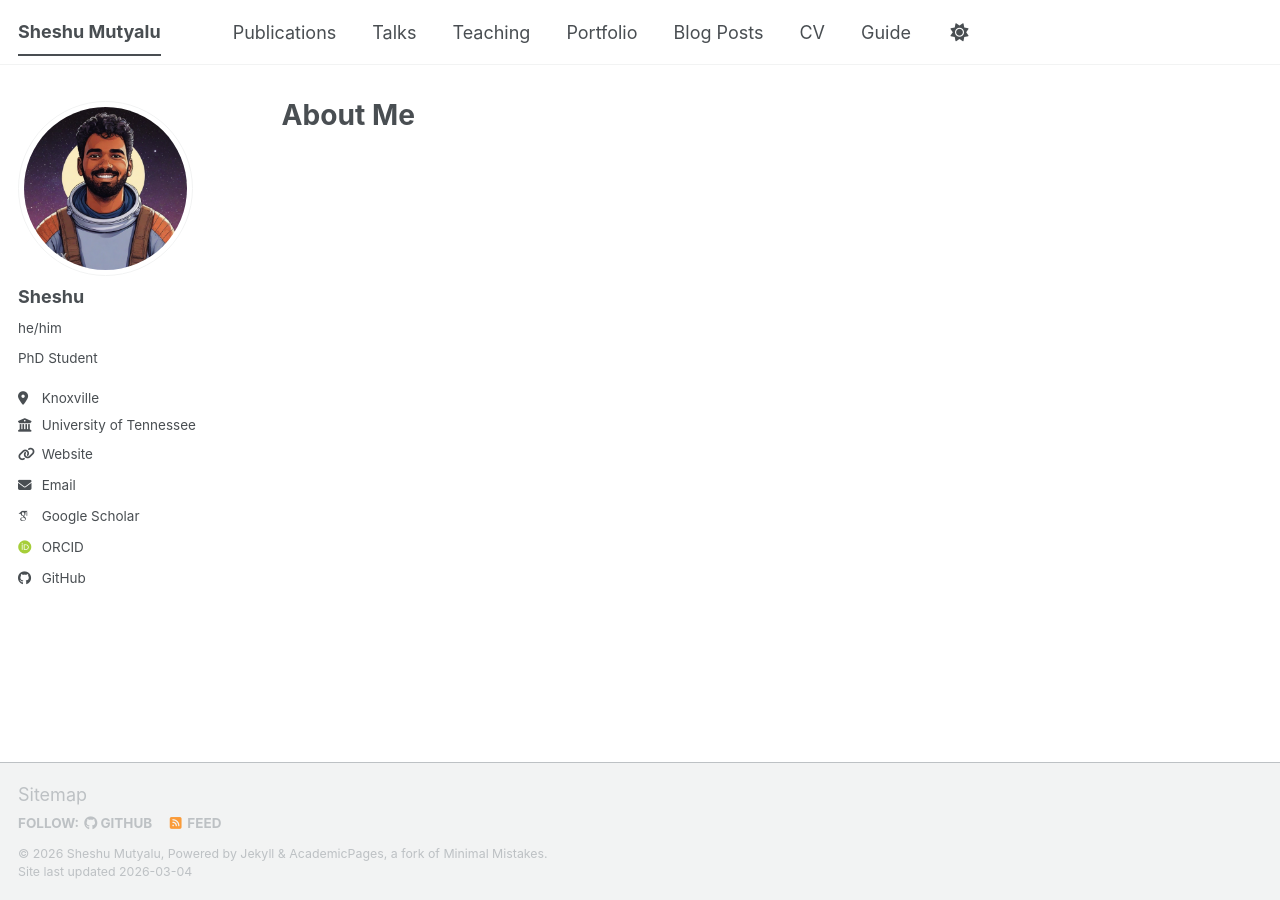
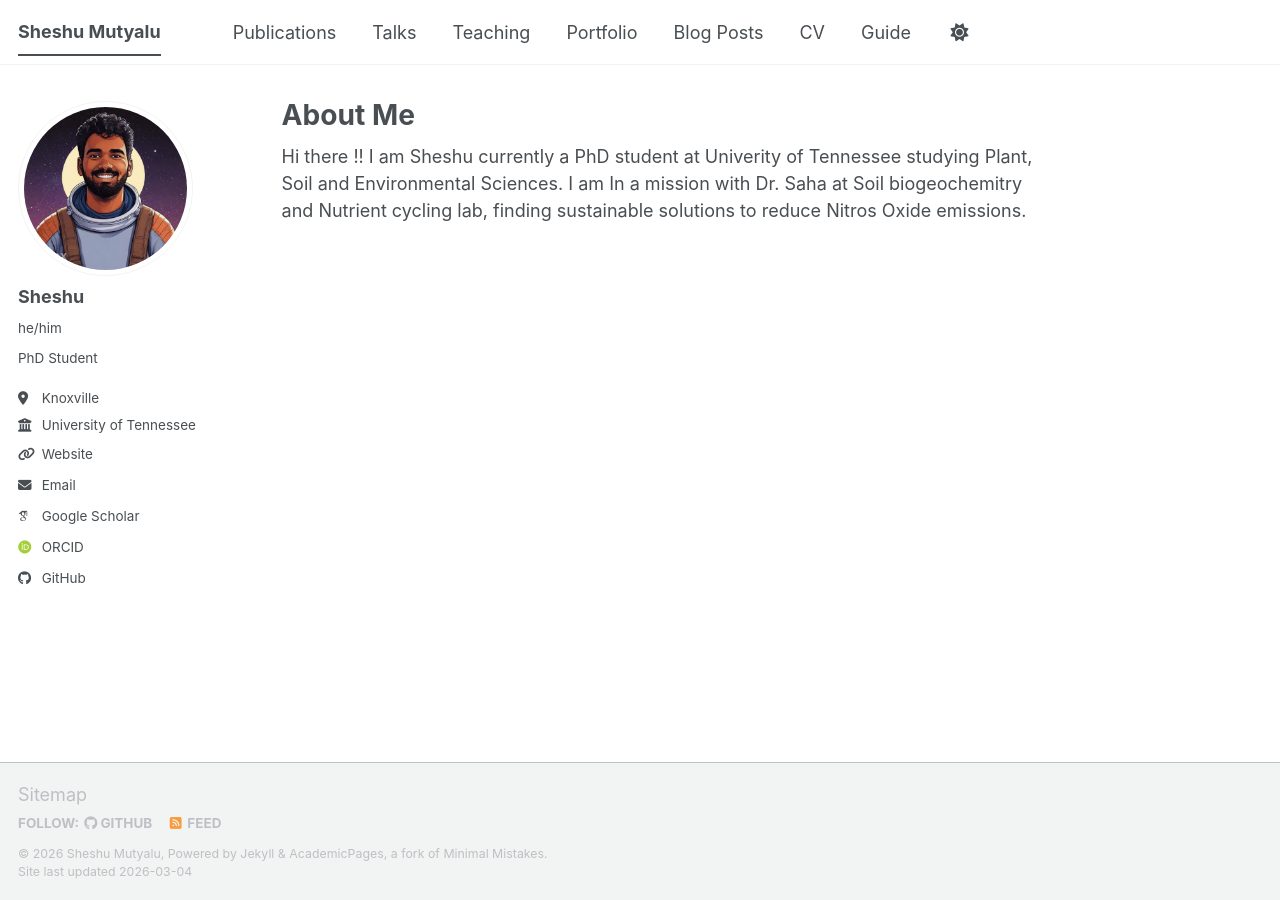
Before and after one commit to mutyalusheshu/mutyalusheshu.github.io, a Jekyll site: the page built from _pages/about.md, in a window 1280 px wide. Built offline with Jekyll 4.4.1, drawn with Linux system fonts in a browser that asks for light colours; some web fonts are replaced; a script bundle is joined from its source files by our own code; library files that are not in the unit come from our copies.

Commit message:
Update about page with personal details and research
Added personal introduction and research focus.

```diff
--- a/_pages/about.md
+++ b/_pages/about.md
@@ -6,3 +6,5 @@ redirect_from:
   - /about/
   - /about.html
 ---
+Hi there !! I am Sheshu currently a PhD student at Univerity of Tennessee studying Plant, Soil and Environmental Sciences.
+I am In a mission with Dr. Saha at Soil biogeochemitry and Nutrient cycling lab, finding sustainable solutions to reduce Nitros Oxide emissions.
```
